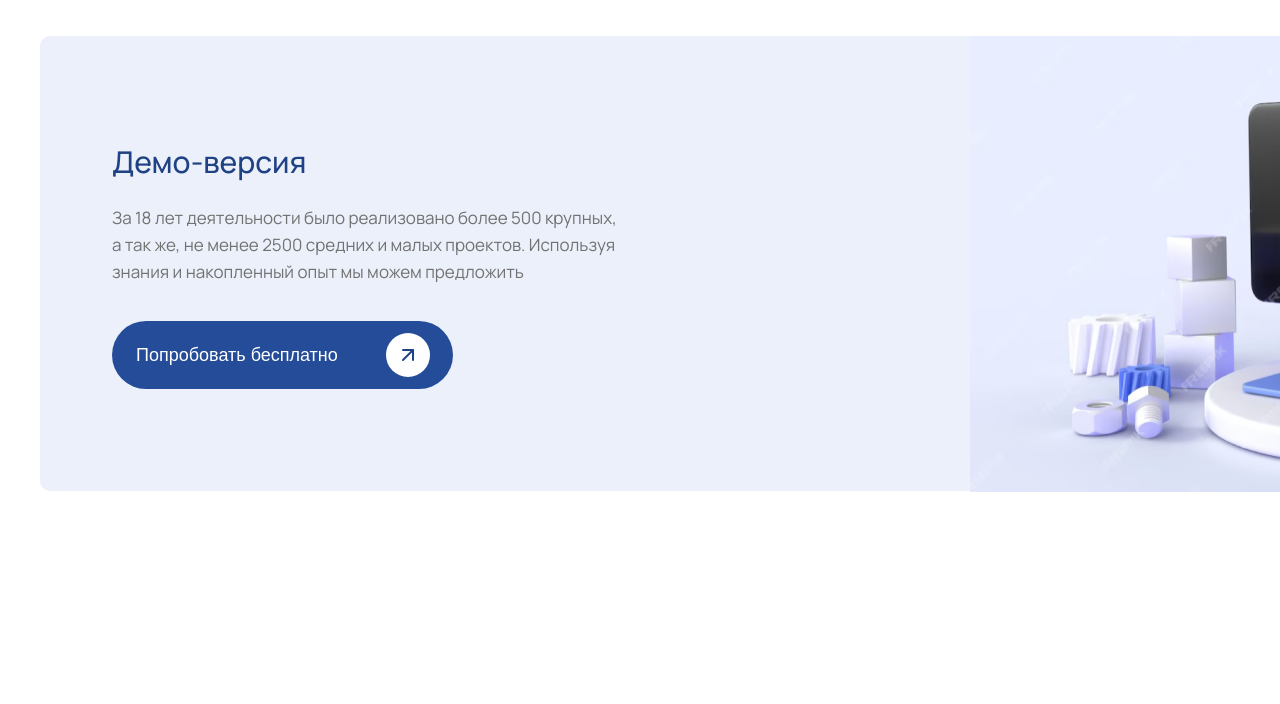
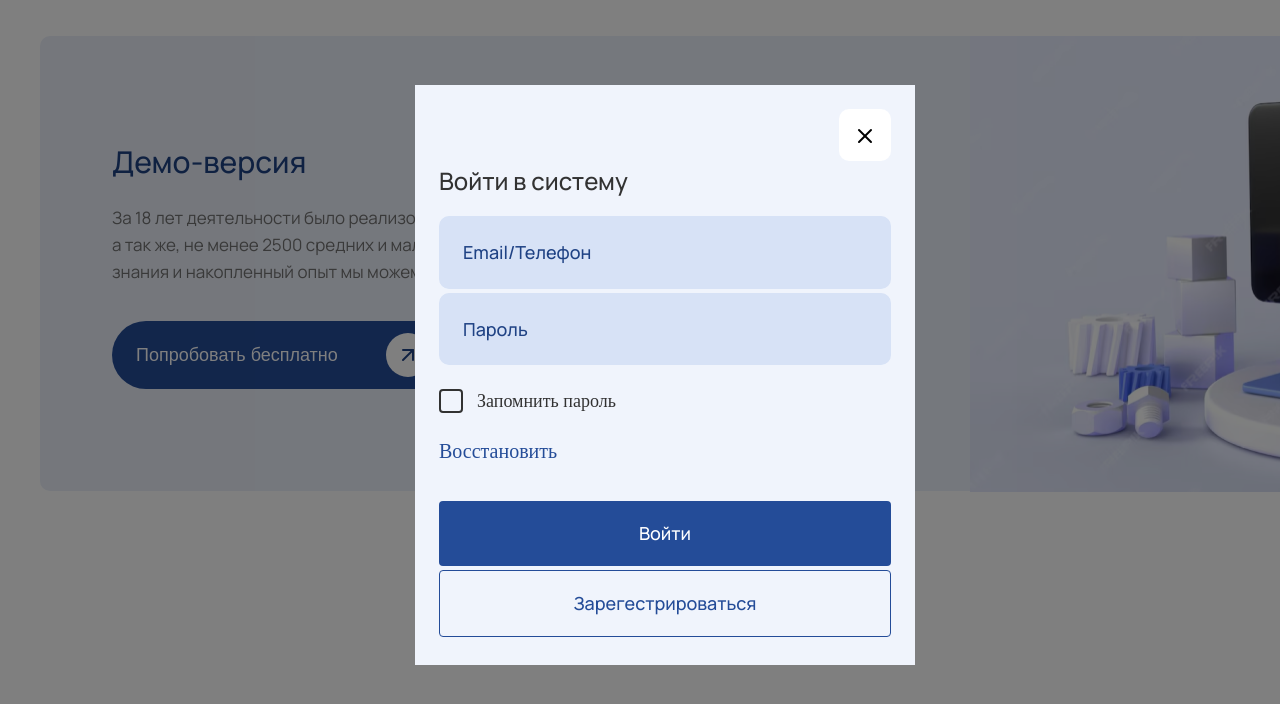
Before and after one commit to PavelDeshchenya/PavelDeshchenya.github.io, a website built with Parcel: page src/index.html in a window 1280 px wide. Both pictures are taken after a click on the button "Попробовать бесплатно". Shown: the top 704 px of the page. Built offline with nearby package versions, Linux system fonts and the light colour scheme.

Commit message:
add modal and JS

```diff
--- a/src/index.html
+++ b/src/index.html
@@ -4,6 +4,7 @@
     <meta charset="UTF-8" />
     <meta name="viewport" content="width=device-width, initial-scale=1.0" />
     <link rel="stylesheet" href="./scss/style.scss" />
+    <link rel="stylesheet" href="./scss/styleModal.scss" />
     <title>Document</title>
   </head>
   <body>
@@ -16,7 +17,7 @@
             не менее 2500 средних и малых проектов. Используя знания и
             накопленный опыт мы можем предложить
           </p>
-          <button class="mainContainer__demo_button">
+          <button id="button" class="mainContainer__demo_button">
             <span class="mainContainer__demo_button_name"
               >Попробовать бесплатно</span
             >
@@ -51,6 +52,65 @@
         <img src="./scss/img/PC.png" alt="personal computer" />
       </div>
     </div>
+    <div class="modalWrapper" id="modalWrapperId" style="display: none">
+      <div class="modalContainer">
+        <button class="modalContainer__buttonClose" id="buttonCloseId">
+          <svg
+            width="24"
+            height="24"
+            viewBox="0 0 24 24"
+            fill="none"
+            xmlns="http://www.w3.org/2000/svg"
+          >
+            <path
+              d="M18 6L6 18"
+              stroke="black"
+              stroke-width="2"
+              stroke-linecap="round"
+              stroke-linejoin="round"
+            />
+            <path
+              d="M6 6L18 18"
+              stroke="black"
+              stroke-width="2"
+              stroke-linecap="round"
+              stroke-linejoin="round"
+            />
+          </svg>
+        </button>
+        <p class="modalContainer__header">Войти в систему</p>
+        <form action="" class="modalContainer_form">
+          <input
+            type="text"
+            placeholder="Email/Телефон"
+            class="modalContainer_form_email"
+          />
+          <input
+            type="password"
+            placeholder="Пароль"
+            class="modalContainer_form_email"
+          />
+          <span class="modalContainer_form_checkbox">
+            <input
+              type="checkbox"
+              id="checkbox"
+              class="modalContainer_form_checkbox_box"
+            />
+            <label for="checkbox" class="modalContainer_form_checkbox_label">
+              <span class="modalContainer_form_checkbox_label_text"
+                >Запомнить пароль</span
+              ></label
+            >
+          </span>
+
+          <a href="#" class="modalContainer_form_link"> Восстановить</a>
+          <button class="modalContainer_form_buttonSignIN">Войти</button>
+          <button class="modalContainer_form_buttonSignUP">
+            Зарегестрироваться
+          </button>
+        </form>
+      </div>
+    </div>
 
     <script src="./js/index.js"></script>
   </body>
--- a/src/js/index.js
+++ b/src/js/index.js
@@ -1,4 +1,15 @@
 const button = document.getElementById("button");
+const buttonClose = document.getElementById("buttonCloseId");
+const modalWrapper = document.getElementById("modalWrapperId");
+
 button.addEventListener("click", () => {
-  console.log("click");
+  modalWrapper.style.display === "none"
+    ? (modalWrapper.style.display = "flex")
+    : (modalWrapper.style.display = "none");
 });
+
+buttonClose.addEventListener("click", () => {
+  modalWrapper.style.display === "flex"
+    ? (modalWrapper.style.display = "none")
+    : (modalWrapper.style.display = "flex");
+});
--- a/src/scss/style.scss
+++ b/src/scss/style.scss
@@ -105,7 +105,7 @@ p {
   }
 }
 
-@media (min-device-width: 748px) and (max-device-width: 788px) {
+@media (min-device-width: 751px) and (max-device-width: 788px) {
   .mainContainer {
     width: 720px;
     height: 586px;
@@ -161,7 +161,7 @@ p {
   }
 }
 
-@media (min-device-width: 370px) and (max-device-width: 380px) {
+@media (min-device-width: 320px) and (max-device-width: 750px) {
   .mainContainer {
     width: 328.5px;
     height: 482px;
--- /dev/null
+++ b/src/scss/styleModal.scss
@@ -0,0 +1,152 @@
+@import url("https://fonts.googleapis.com/css2?family=Manrope:wght@200..800&display=swap");
+
+.modalWrapper {
+  position: fixed;
+  top: 0;
+  left: 0;
+  width: 100%;
+  height: 100%;
+  background-color: rgba(0, 0, 0, 0.5);
+  display: flex;
+  justify-content: center;
+  align-items: center;
+  z-index: 1000;
+  .modalContainer {
+    margin-left: 50px;
+    margin-bottom: 50px;
+    display: flex;
+    flex-direction: column;
+    width: 500px;
+    padding: 24px;
+    box-sizing: border-box;
+    background-color: #f0f4fc;
+    z-index: 1001;
+
+    .modalContainer__buttonClose {
+      width: 52px;
+      height: 52px;
+      border-radius: 10px;
+      background-color: #ffffff;
+      border: none;
+      font-size: 24px;
+      align-self: self-end;
+      margin-bottom: 4px;
+      padding-top: 8px;
+    }
+
+    .modalContainer__header {
+      color: #323232;
+      font-size: 24px;
+      line-height: 32.78px;
+      font-family: "Manrope", sans-serif;
+      font-weight: 500;
+      margin-bottom: 18px;
+    }
+
+    .modalContainer_form {
+      display: flex;
+      flex-direction: column;
+      .modalContainer_form_email {
+        width: 100%;
+        background-color: #d7e2f6;
+        font-size: 18px;
+        line-height: 24.59px;
+        font-family: "Manrope", sans-serif;
+        font-weight: 500;
+        margin-bottom: 4px;
+        color: #1f4284;
+        border: none;
+        border-radius: 10px;
+        padding-left: 24px;
+        padding-bottom: 24px;
+        padding-top: 24px;
+        box-sizing: border-box;
+      }
+
+      ::placeholder {
+        color: #1f4284;
+        font-size: 18px;
+      }
+      .modalContainer_form_checkbox {
+        margin-top: 20px;
+        margin-bottom: 24px;
+        display: flex;
+
+        .modalContainer_form_checkbox_label {
+          display: flex;
+
+          .modalContainer_form_checkbox_label_text {
+            color: #323232;
+            font-weight: 400;
+            font-size: 18px;
+            line-height: 24.59px;
+          }
+        }
+
+        .modalContainer_form_checkbox_box {
+          display: none;
+        }
+        .modalContainer_form_checkbox_box:checked + label::before {
+          content: "✔";
+          color: #1f4284;
+          text-align: center;
+        }
+      }
+      .modalContainer_form_checkbox label::before {
+        content: "";
+        display: inline-block;
+        width: 24px;
+        height: 24px;
+        background-color: #f0f4fc;
+        border-radius: 4px;
+        margin-right: 14px;
+        border: 2px solid #323232;
+        box-sizing: border-box;
+      }
+      .modalContainer_form_link {
+        text-decoration: none;
+        color: #244c98;
+        font-weight: 500;
+        font-size: 20px;
+        line-height: 27.32px;
+        margin-bottom: 36px;
+      }
+      .modalContainer_form_buttonSignIN {
+        border: none;
+        font-family: "Manrope", sans-serif;
+        background-color: #244c98;
+        padding: 18px 12px 18px 12px;
+        border-radius: 4px;
+        font-weight: 500;
+        font-size: 18px;
+        line-height: 28.8px;
+        color: white;
+        margin-bottom: 4px;
+        cursor: pointer;
+      }
+      .modalContainer_form_buttonSignUP {
+        border: 1px solid #244c98;
+        font-family: "Manrope", sans-serif;
+        background-color: #f0f4fc;
+        padding: 18px 12px 18px 12px;
+        border-radius: 4px;
+        font-weight: 500;
+        font-size: 18px;
+        line-height: 28.8px;
+        color: #244c98;
+        margin-bottom: 4px;
+        cursor: pointer;
+      }
+    }
+  }
+}
+
+@media (min-device-width: 320px) and (max-device-width: 600px) {
+  .modalWrapper {
+    .modalContainer {
+      margin-left: 10px;
+
+      width: 300px;
+    }
+  }
+}
```
Also changed, not shown: src/scss/img/x.svg (added).
